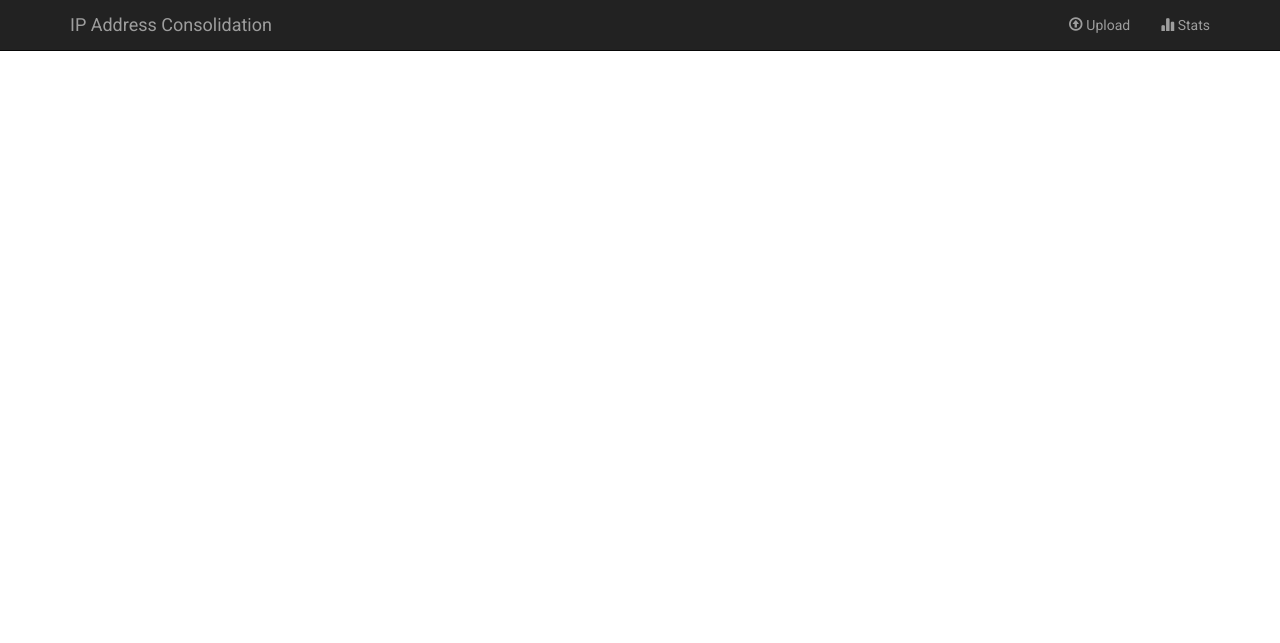
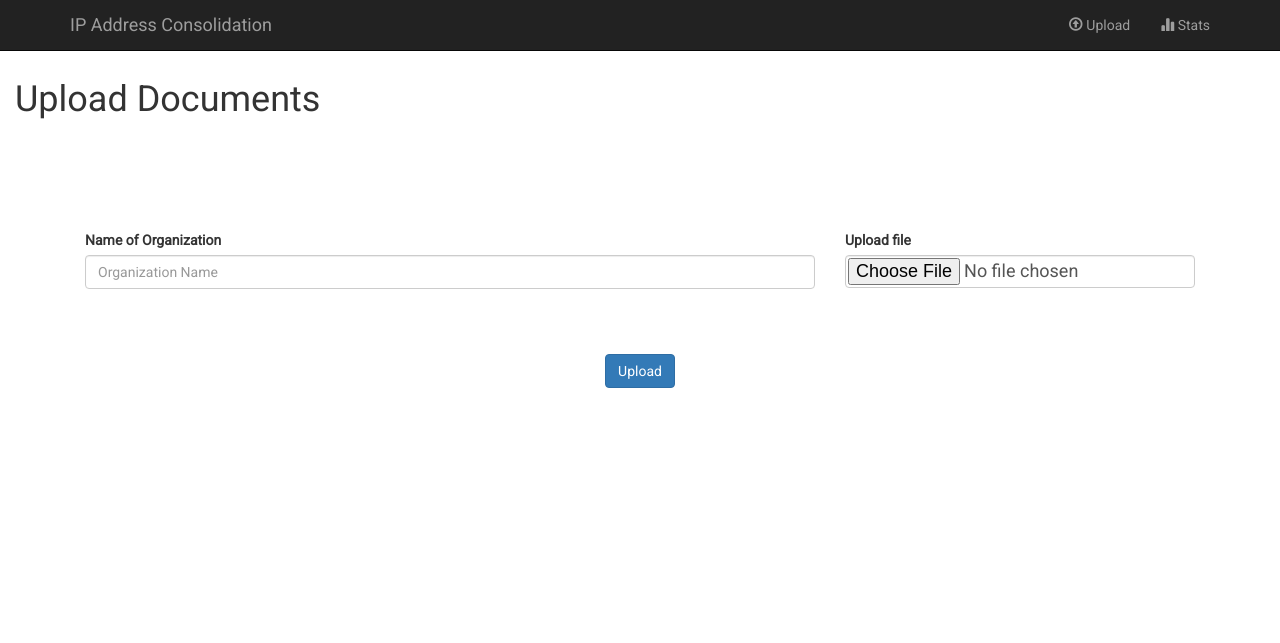
Before and after one commit to atreya221/CS396A, a Django app: page /upload/ in a window 1280 px wide. Shown: the top 643 px of the page. Run offline with Django 4.2, Linux system fonts and the light colour scheme; some libraries are stand-ins or nearby versions.

Commit message:
Configured routes and views, modified upload page

```diff
--- a/src/src/urls.py
+++ b/src/src/urls.py
@@ -20,6 +20,9 @@ from user import views
 urlpatterns = [
     path('admin/', admin.site.urls),
     path("", views.index, name="index"),
+    path("signup/", views.signup, name="signup"),
+    path("login/", views.login, name="login"),
+    path("dashboard/", views.dashboard, name="dashboard"),
     path("upload/", views.upload, name="upload"),
-    path("stats/", views.upload, name="upload")
+    path("stats/", views.stats, name="upload")
 ]
--- a/src/templates/upload.html
+++ b/src/templates/upload.html
@@ -84,7 +84,36 @@
             <div class="push"></div>
 		</div>-->
 
+        <div class="container-fluid">
+            <div class="row">
+                <main class="col-md-9 ml-sm-auto col-lg-12 px-md-4 py-4">
+                    <h1 style="margin-top:80px;">Upload Documents</h1>
+                    <section>
+                        <div class="container">
+                            <form style="margin-top: 20px;" id="reimbursement-form" method="post" action="/formsubmit"
+                                enctype="multipart/form-data">
+                                {% csrf_token %}
+                                <div class="form-row">
+                                    <div class="form-group col-md-8">
+                                        <label for="name">Name of Organization</label>
+                                        <input type="text" class="form-control" id="name" name="name" placeholder="Organization Name">
+                                    </div>
+                                    <div class="form-group col-md-4">
+                                        <label for="formFileLg" class="form-label">Upload file</label>
+                                        <input style="font-size:large; height: 100%;padding: 2px;" class="form-control form-control-lg" id="formFileLg" type="file">
+                                    </div>
+                                </div>
 
+                                <div class="mb-3" style="margin-top:100px;">
+                                    <div class="form-row">
+                                        <div class="col-md-offset-4 col-md-4 form-group" align="center" style="margin-top:50px;">
+                                            <button type="submit" class="btn btn-primary">Upload</button>
+                                        </div>
+                    </section>
+                </main>
+            </div>
+        </div>
+        <div class="push"></div>
 		<footer class = "navbar navbar-fixed-bottom">
             <div class="container">
                 <center>
--- a/src/user/views.py
+++ b/src/user/views.py
@@ -10,3 +10,12 @@ def upload(request):
 
 def stats(request):
     return render(request, "stats.html")
+
+def login(request):
+    return render(request, "login.html")
+
+def signup(request):
+    return render(request, "signup.html")
+
+def dashboard(request):
+    return render(request, "dashboard.html")
```
